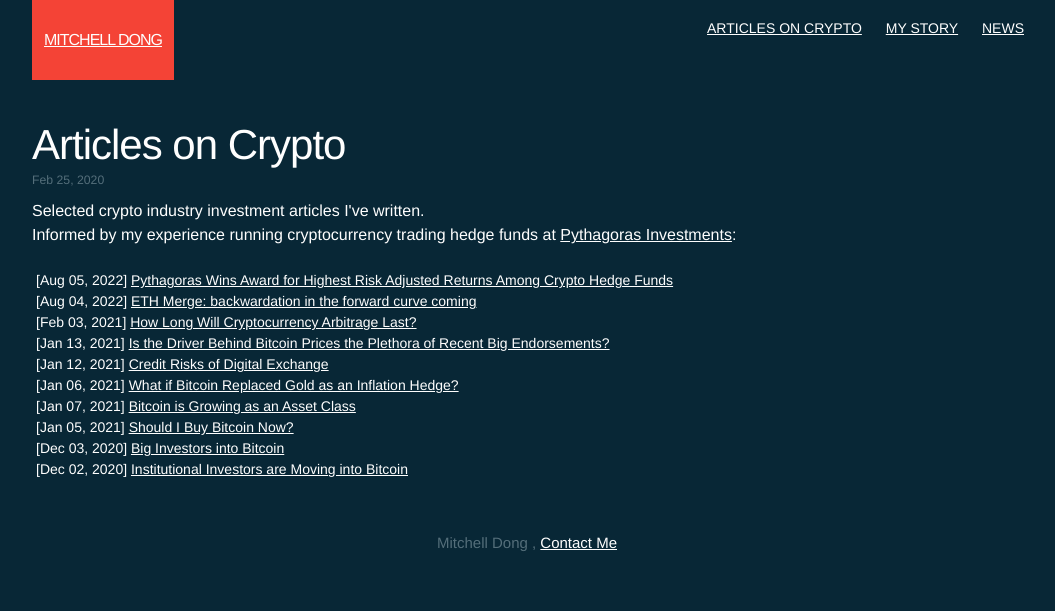
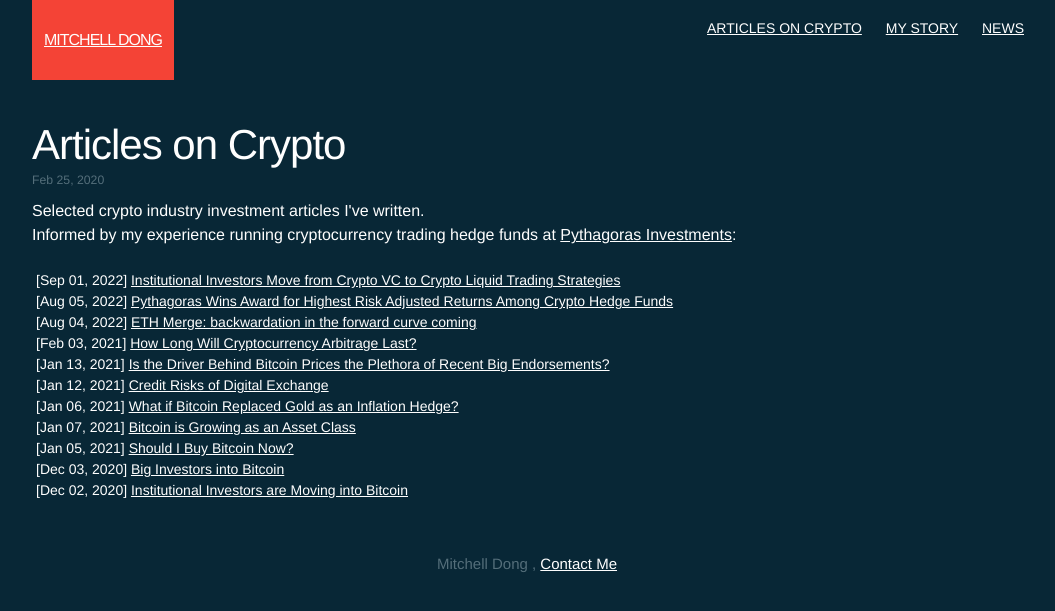
Before and after one commit to pythagoras-investments/mitchelldong_com, a Jekyll site: the page built from crypto-articles.md, in a window 1280 px wide. Shown: the top 611 px of the page, without its empty margins (112-1167 px from the left). Built offline with Jekyll 4.4.1, drawn with Linux system fonts in a browser that asks for light colours.

Commit message:
Update crypto-articles.md
add new article

```diff
--- a/crypto-articles.md
+++ b/crypto-articles.md
@@ -12,6 +12,7 @@ Selected crypto industry investment articles I've written. <br/>
 Informed by my experience running cryptocurrency trading hedge funds at <a href="https://pythagoras.investments">Pythagoras Investments</a>:</h5>
 <br/>
 <ul style="list-style-type: none;">
+  <li>[Sep 01, 2022] <a href="https://impactmagazine.medium.com/institutional-investors-move-from-crypto-vc-to-crypto-liquid-trading-strategies-36a66640a91e" target="_blank">Institutional Investors Move from Crypto VC to Crypto Liquid Trading Strategies</a></li>
   <li>[Aug 05, 2022] <a href="https://mitchelldong.com/pythagoras-wins-award-for-highest-risk-adjusted-returns-among-crypto-hedge-funds-2022/" target="_blank">Pythagoras Wins Award for Highest Risk Adjusted Returns Among Crypto Hedge Funds</a></li>
   <li>[Aug 04, 2022] <a href="https://medium.com/@marketing_56362/eth-merge-backwardation-in-the-forward-curve-coming-99d15967f89" target="_blank">ETH Merge: backwardation in the forward curve coming</a></li>
   <li>[Feb 03, 2021] <a href="https://insightsfromleaders.medium.com/mitchell-dong-ac79a0769c3f" target="_blank">How Long Will Cryptocurrency Arbitrage Last?</a></li>
```
